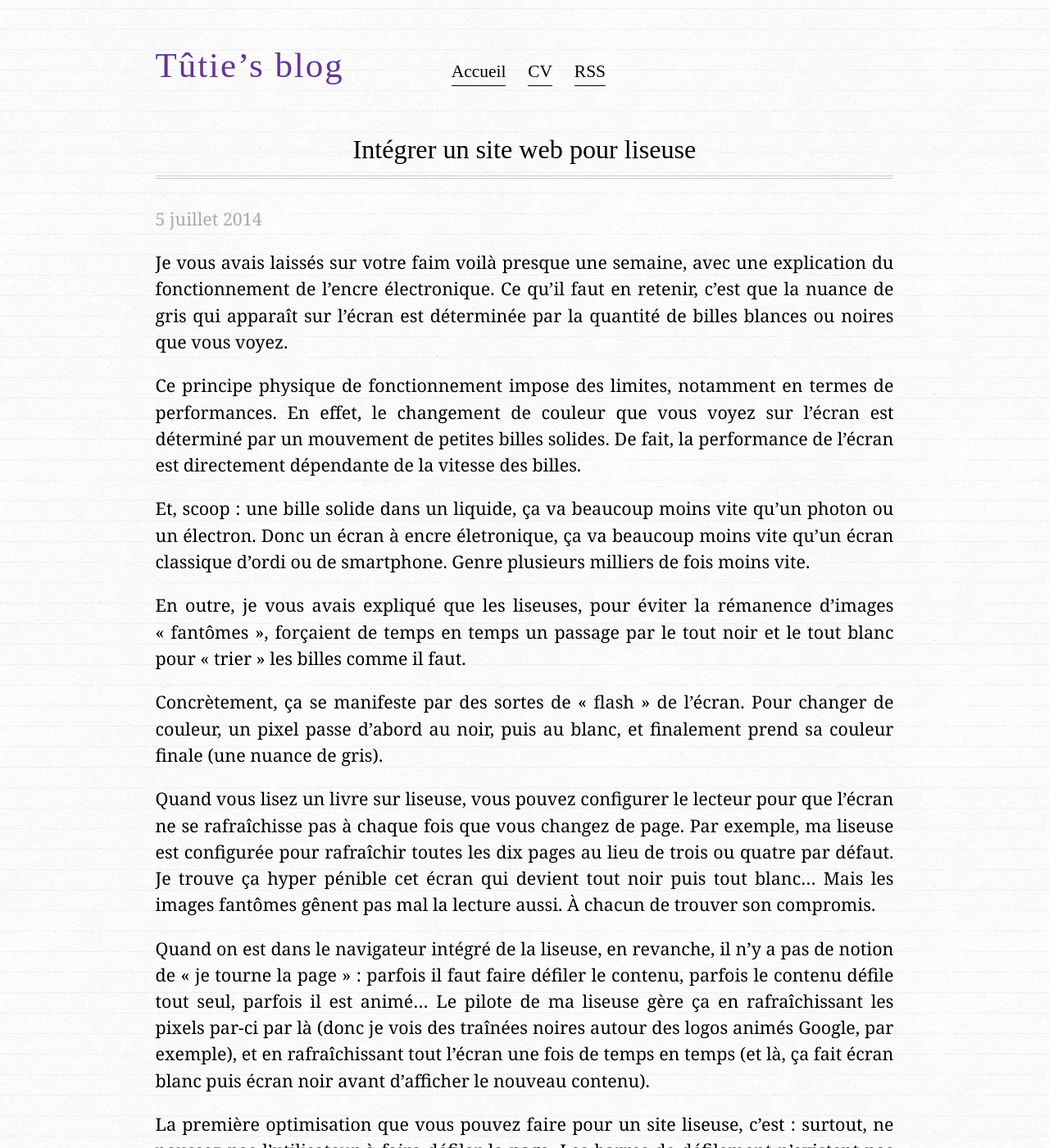
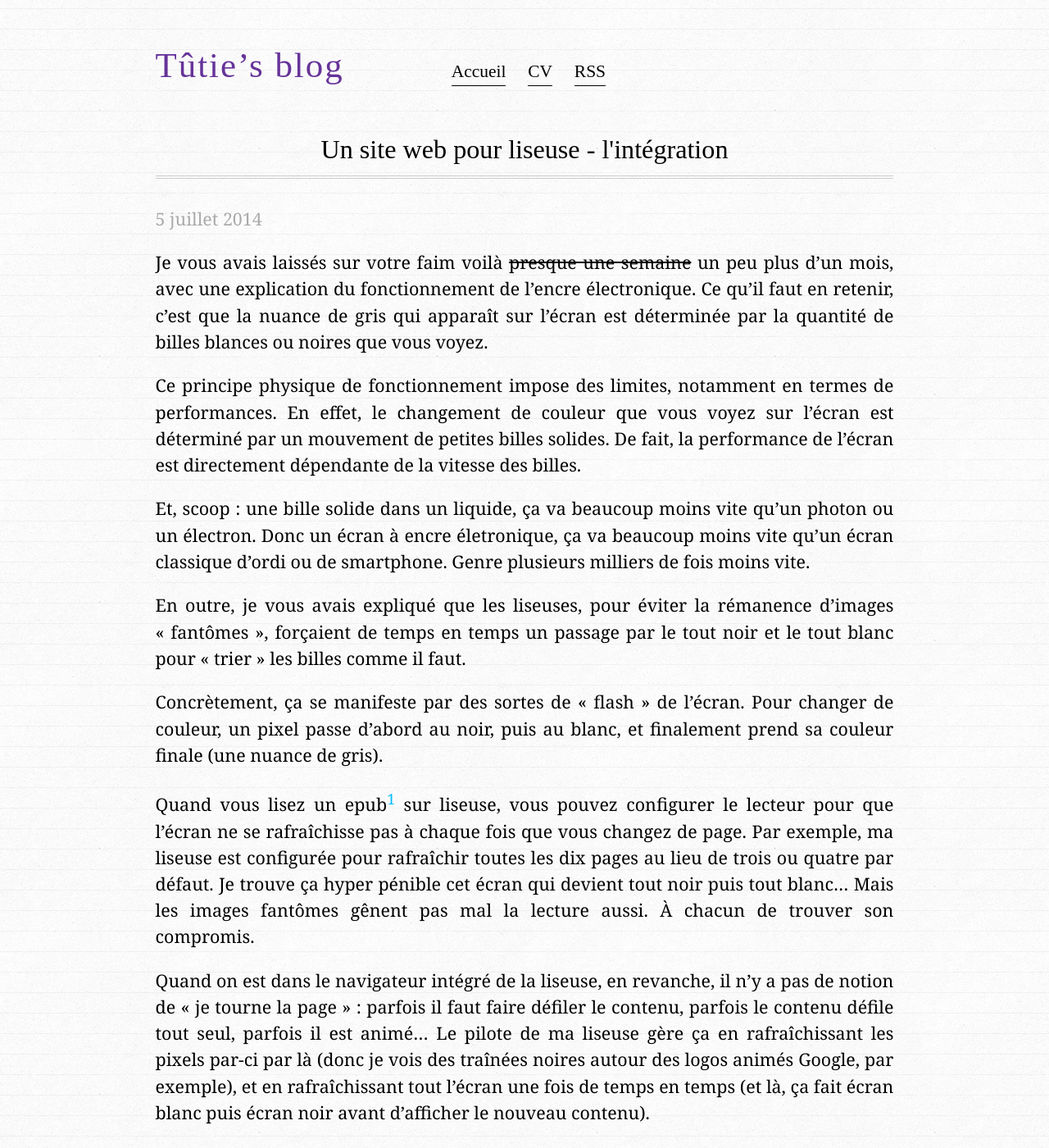
Before and after one commit to tut-tuuut/tut-tuuut.github.io, a Jekyll site: the page built from _posts/2014-07-05-un-site-web-pour-liseuse-2.md, in a window 1280 px wide and 1400 px high. Shown: the whole window at 82% size. Built offline with Jekyll 4.4.1, drawn with Linux system fonts in a browser that asks for light colours; comment, search, counter and statistics services are not loaded; some of the changed text lies outside the part shown.

```diff
--- a/_posts/2014-07-05-un-site-web-pour-liseuse-2.md
+++ b/_posts/2014-07-05-un-site-web-pour-liseuse-2.md
@@ -1,11 +1,11 @@
 ---
 layout: post
-title: "Intégrer un site web pour liseuse"
+title: "Un site web pour liseuse - l'intégration"
 tags: ereader eink
 categories: tech web
 ---
 
-Je vous avais laissés sur votre faim voilà presque une semaine, avec une explication du fonctionnement de l'encre électronique. Ce qu'il faut en retenir, c'est que la nuance de gris qui apparaît sur l'écran est déterminée par la quantité de billes blances ou noires que vous voyez.
+Je vous avais laissés sur votre faim voilà <del>presque une semaine</del> un peu plus d'un mois, avec une explication du fonctionnement de l'encre électronique. Ce qu'il faut en retenir, c'est que la nuance de gris qui apparaît sur l'écran est déterminée par la quantité de billes blances ou noires que vous voyez.
 
 Ce principe physique de fonctionnement impose des limites, notamment en termes de performances. En effet, le changement de couleur que vous voyez sur l'écran est déterminé par un mouvement de petites billes solides. De fait, la performance de l'écran est directement dépendante de la vitesse des billes.
 
@@ -15,7 +15,7 @@ En outre, je vous avais expliqué que les liseuses, pour éviter la rémanence d
 
 Concrètement, ça se manifeste par des sortes de « flash » de l'écran. Pour changer de couleur, un pixel passe d'abord au noir, puis au blanc, et finalement prend sa couleur finale (une nuance de gris).
 
-Quand vous lisez un livre sur liseuse, vous pouvez configurer le lecteur pour que l'écran ne se rafraîchisse pas à chaque fois que vous changez de page. Par exemple, ma liseuse est configurée pour rafraîchir toutes les dix pages au lieu de trois ou quatre par défaut. Je trouve ça hyper pénible cet écran qui devient tout noir puis tout blanc… Mais les images fantômes gênent pas mal la lecture aussi. À chacun de trouver son compromis.
+Quand vous lisez un epub[^pdf] sur liseuse, vous pouvez configurer le lecteur pour que l'écran ne se rafraîchisse pas à chaque fois que vous changez de page. Par exemple, ma liseuse est configurée pour rafraîchir toutes les dix pages au lieu de trois ou quatre par défaut. Je trouve ça hyper pénible cet écran qui devient tout noir puis tout blanc… Mais les images fantômes gênent pas mal la lecture aussi. À chacun de trouver son compromis.
 
 Quand on est dans le navigateur intégré de la liseuse, en revanche, il n'y a pas de notion de « je tourne la page » : parfois il faut faire défiler le contenu, parfois le contenu défile tout seul, parfois il est animé… Le pilote de ma liseuse gère ça en rafraîchissant les pixels par-ci par là (donc je vois des traînées noires autour des logos animés Google, par exemple), et en rafraîchissant tout l'écran une fois de temps en temps (et là, ça fait écran blanc puis écran noir avant d'afficher le nouveau contenu).
 
@@ -35,8 +35,12 @@ Par exemple, ça, c'est un désastre : ![Un loader que la liseuse n'aime pas](/i
 
 J'ai mis un peu de temps à comprendre pourquoi la liseuse n'affiche pas bien ce genre de GIF. J'ai créé des GIF moches et un [test javascript][test] pour isoler le problème.
 
-J'ai donc compris que pour *arriver* sur du blanc ou du noir, la liseuse n'avait pas de problème. En revanche, pour arriver sur n'importe quelle nuance de gris intermédiaire, la liseuse rafraîchit les pixels en passant par le noir et le blanc pleins.
+J'ai donc compris que pour *arriver* sur du blanc ou du noir, la liseuse n'avait pas de problème. En revanche, pour arriver sur n'importe quelle nuance de gris intermédiaire, la liseuse rafraîchit les pixels en passant par le noir et le blanc pleins[^urgh]. Je vous laisse imaginer le joli gloubi-boulga de noir, gris et blanc clignotant généré par la liseuse à qui on a donné l'innocent petit ![loader pourri](/img/2014/07/loader.gif) de tout à l'heure.
 
 
 [test]: /tests/shades-of-grey.html
 [tuto-rendering]: http://www.html5rocks.com/en/tutorials/internals/howbrowserswork/
+
+
+[^pdf]: Un epub ou un mobi (format amazon). Ces formats sont constitués grosso modo de fichiers HTML zippés, et c'est ceux-ci que les liseuses savent lire. Les fichiers PDF n'ont rien à voir avec ça et sont une plaie à lire sur liseuse.
+[^urgh]: En fait, parfois, la machine arrive à gérer l'arrivée sur les nuances de gris intermédiaires sans passer par un noir ou un blanc plein… Mais plutôt quand le changement de nuance provient d'un gif animé qui change de trame, pas quand ça vient d'un événement javascript. Mais ce n'est pas valable pour toutes les nuances de gris. Ni pour tous les gifs animés. C'est la fête.
```
Also changed, not shown: img/2014/07/loader-ereader-filling.gif (added), img/2014/07/loader-ereader-moving.gif (added).
